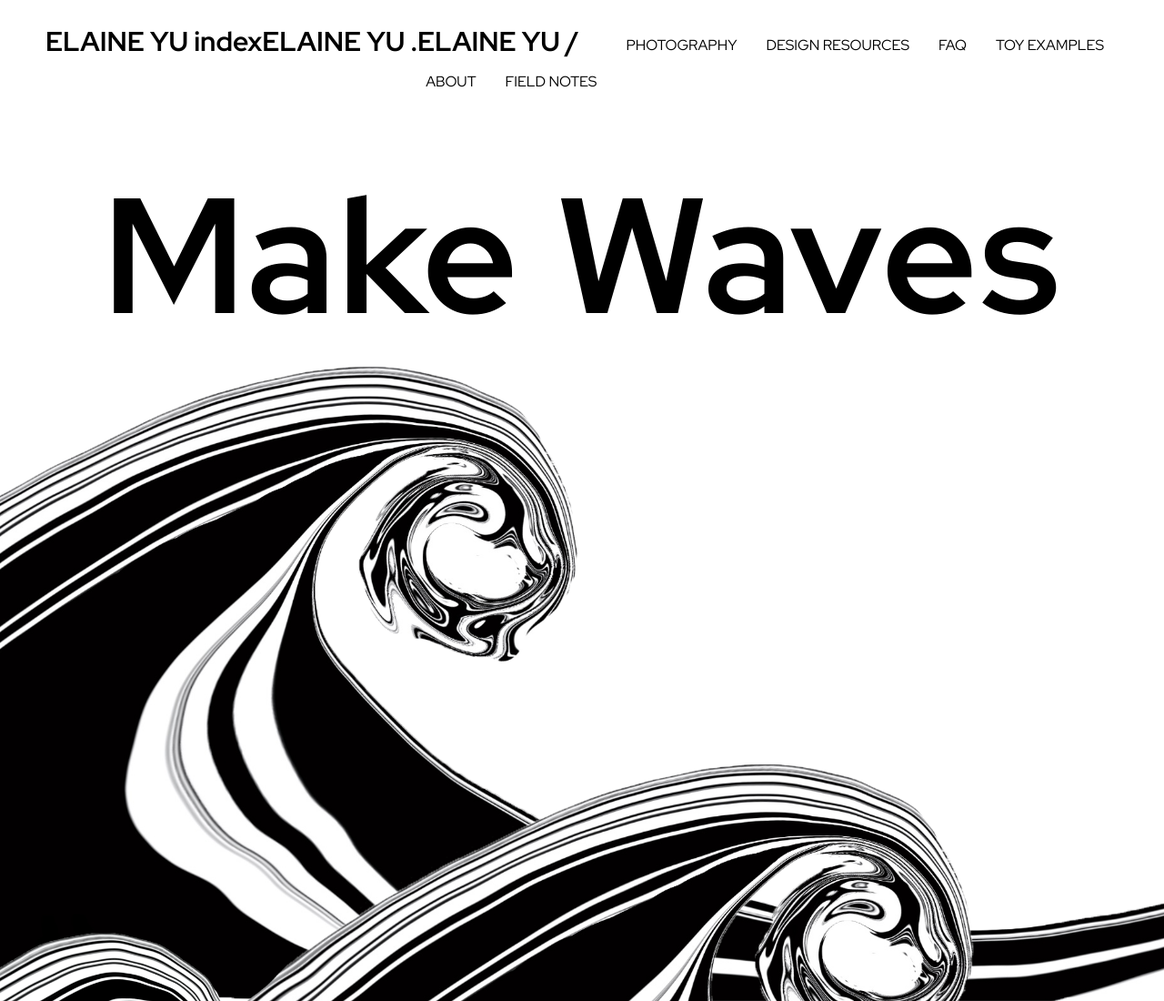
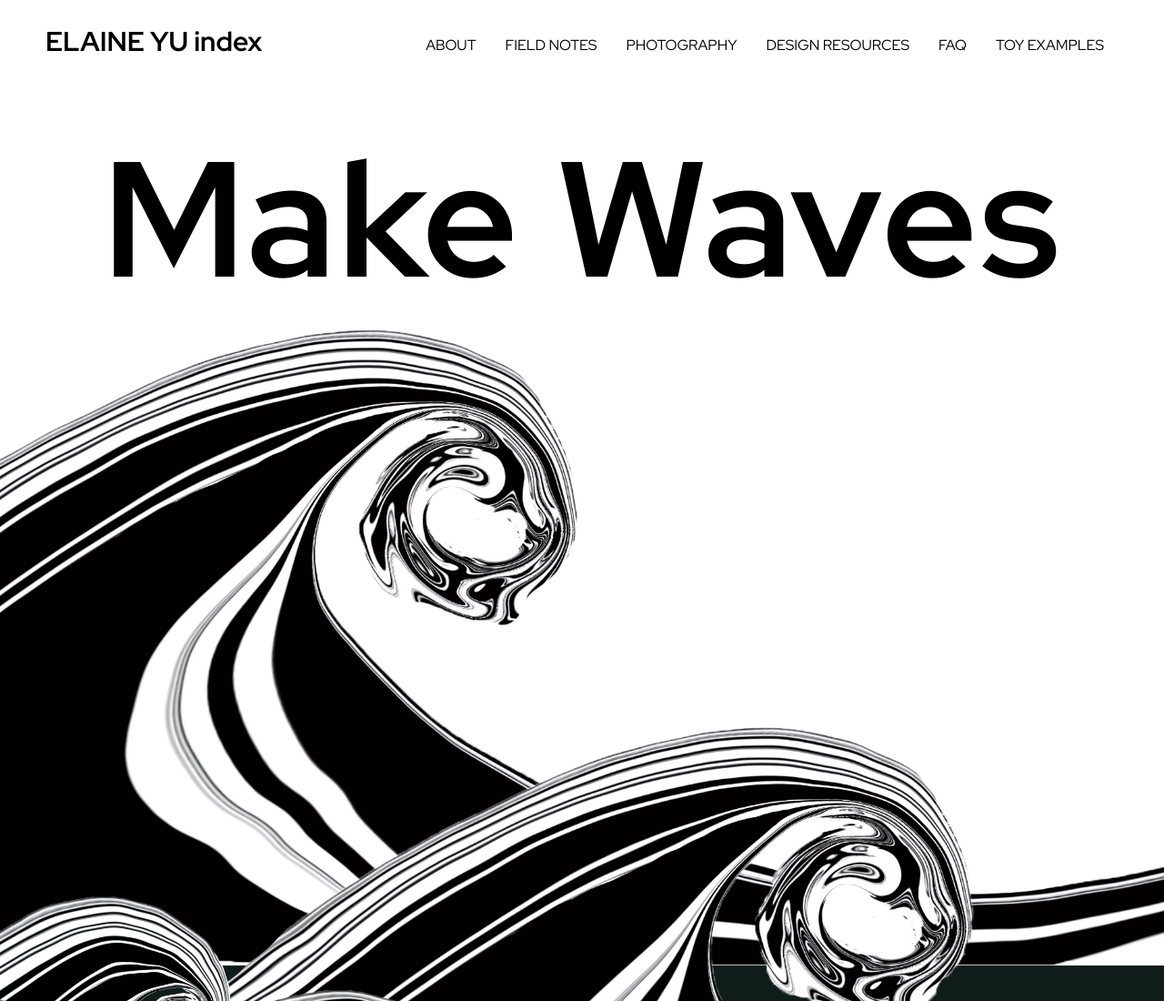
Before and after one commit to ElaineYu/x455-eyu-project, a plain HTML site: page index.html in a window 1280 px wide. Shown: the top 1100 px of the page at 91% size. Drawn offline with nearby package versions, Linux system fonts and the light colour scheme; a web font is replaced by a local one.

Commit message:
test again

```diff
--- a/index.html
+++ b/index.html
@@ -14,10 +14,6 @@
     <header class="topnav">
             <div class="topnav-left">
                 <a class="topnav-links" href="index.html"><div id="home-button">ELAINE YU index </div></a>
-                <a class="topnav-links" href="."><div id="home-button">ELAINE YU .</div></a>
-                <a class="topnav-links" href="/"><div id="home-button">ELAINE YU /</div></a>
-
-
             </div>
             <div class="topnav-right">
                 <a class="topnav-links" href="toy-examples.html"><div>TOY EXAMPLES</div></a>
```
